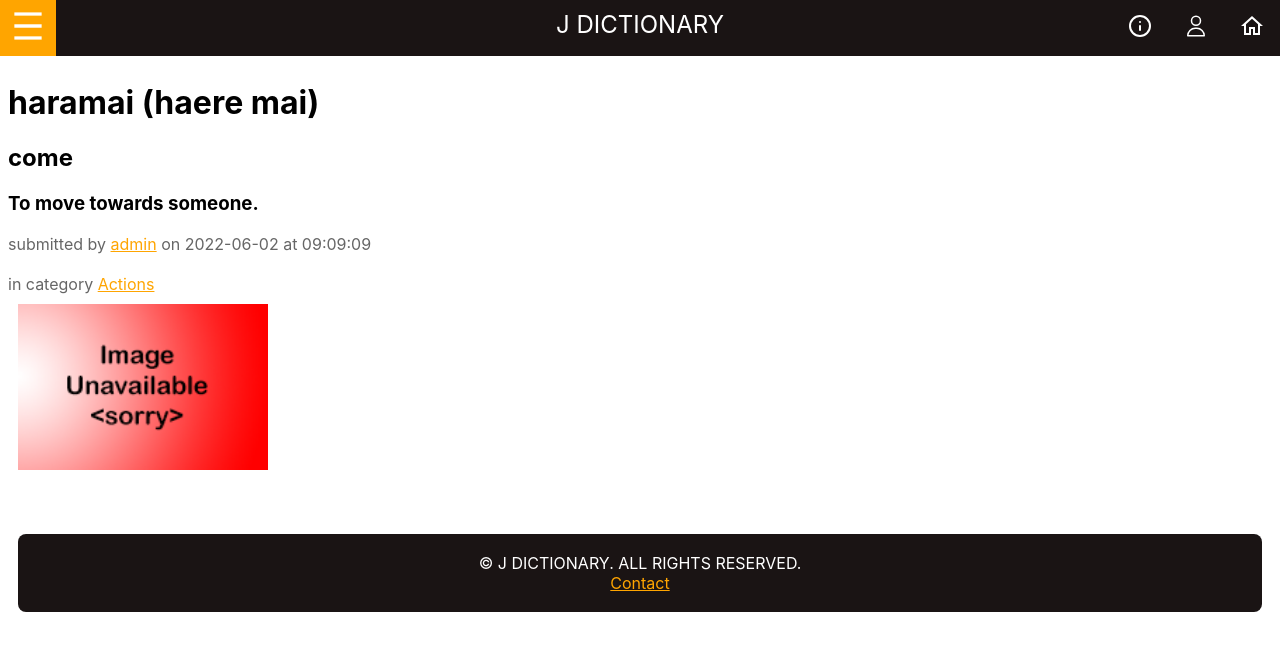
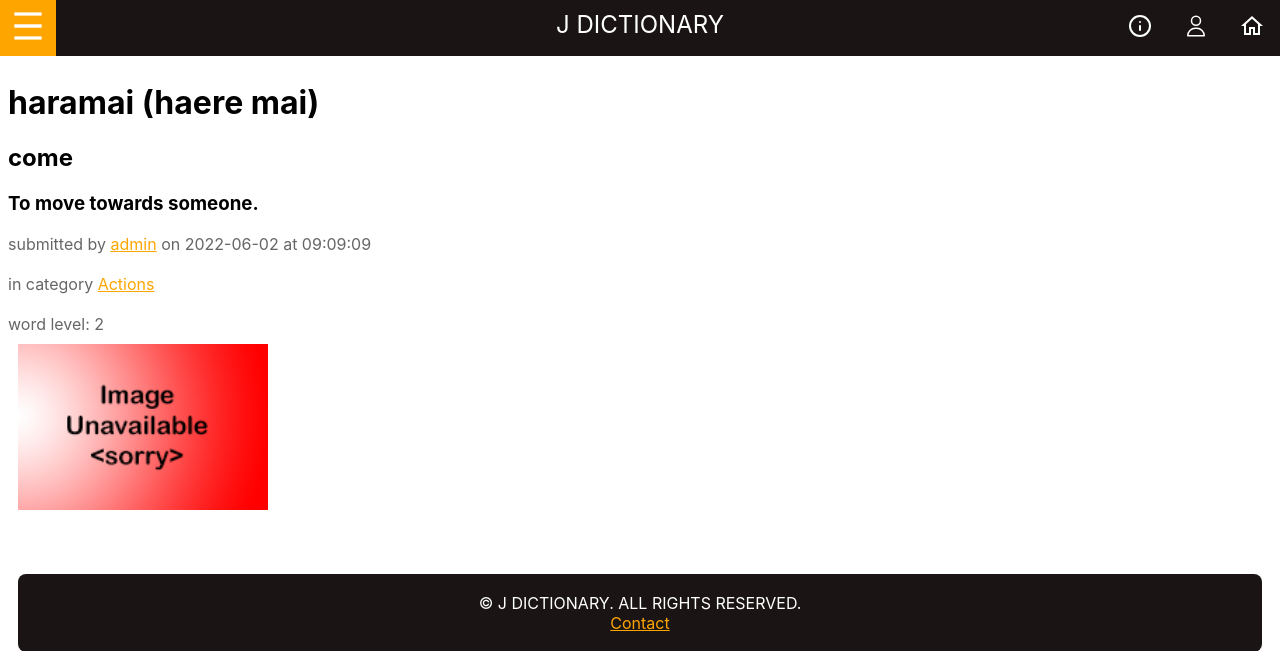
Before and after one commit to johngascoigne/dictionary, a Flask app: page /word/1 in a window 1280 px wide. Shown: the top 651 px of the page. Run offline with Flask 2, Linux system fonts and the light colour scheme; data comes from the database, SQL or seed files in the repository.

```diff
--- a/app.py
+++ b/app.py
@@ -1,10 +1,9 @@
 import calendar
 import sqlite3
-import pytz
-
 from datetime import datetime
 from sqlite3 import Error
 
+import pytz
 from flask import Flask, render_template, request, redirect, session
 from flask_bcrypt import Bcrypt
 
@@ -35,7 +34,7 @@ def timestamp_and_data(list, target_list):
         timestamp = timestamp_fh + " at " + timestamp_lh
 
         target_list.append(
-            [i[0], i[1], i[2], i[3], i[4], timestamp, i[6], i[7]])
+            [i[0], i[1], i[2], i[3], i[4], timestamp, i[6], i[7], i[8]])
 
 
 def id_to_category(word):
@@ -106,14 +105,18 @@ def fetch_category_words(passed_category):
 
     found_category_id = found_category_id[0][0]
 
-    query = "SELECT id, english, maori, description, added_by, timestamp, in_category, image FROM word WHERE in_category=?"
+    query = "SELECT id, english, maori, description, added_by, timestamp, in_category, image, wordlevel FROM word WHERE id=?"
 
     cur = con.cursor()
 
     cur.execute(query, (found_category_id,))
+
     word_query = cur.fetchall()
+
     con.close()
+
     fetched_words = []
+
     timestamp_and_data(word_query, fetched_words)
 
     con.close()
@@ -124,7 +127,7 @@ def fetch_category_words(passed_category):
 def fetch_authored_words(passed_user):
     con = create_connection(DB_NAME)
 
-    query = "SELECT id, english, maori, description, added_by, timestamp, in_category, image FROM word WHERE added_by=?"
+    query = "SELECT id, english, maori, description, added_by, timestamp, in_category, image, wordlevel FROM word WHERE id=?"
 
     cur = con.cursor()
     cur.execute(query, (passed_user,))
@@ -168,7 +171,7 @@ def fetch_category_data(category_id):
 def fetch_word_data(word):
     con = create_connection(DB_NAME)
 
-    query = "SELECT id, english, maori, description, added_by, timestamp, in_category, image FROM word WHERE id=?"
+    query = "SELECT id, english, maori, description, added_by, timestamp, in_category, image, wordlevel FROM word WHERE id=?"
 
     cur = con.cursor()
     cur.execute(query, (word,))
@@ -305,15 +308,15 @@ def render_addword_page():
     if request.method == "POST":
         username = session.get('username')
 
-        print(request.form)
         english = request.form.get('english')
         maori = request.form.get('maori')
         desc = request.form.get('desc')
         category = request.form.get('category').lower()
+        wordlevel = request.form.get('wordlevel')
 
         con = create_connection(DB_NAME)
 
-        query = "INSERT INTO word(id, english, maori, description, added_by, timestamp, in_category) VALUES(NULL,?,?,?,?,?,?)"
+        query = "INSERT INTO word(id, english, maori, description, added_by, timestamp, in_category, level) VALUES(NULL,?,?,?,?,?,?,?)"
 
         cur = con.cursor()
 
@@ -321,7 +324,7 @@ def render_addword_page():
         current_timetuple = current_datetime.utctimetuple()
         current_timestamp = calendar.timegm(current_timetuple) * 1000
         try:
-            cur.execute(query, (english, maori, desc, username, current_timestamp, category))
+            cur.execute(query, (english, maori, desc, username, current_timestamp, category, wordlevel))
         except ValueError:
             return redirect('/')
         con.commit()
@@ -401,7 +404,7 @@ def render_word_page(word):
         return redirect('/?Word+does+not+exist')
 
     return render_template('word.html', categories=fetch_categories(), cur_category=word, logged_in=is_logged_in(),
-                           admin=is_admin(), word_data=fetch_word_data(word), category_name = id_to_category(word))
+                           admin=is_admin(), word_data=fetch_word_data(word), category_name=id_to_category(word))
 
 
 # all words on one page :D
--- a/templates/base.html
+++ b/templates/base.html
@@ -25,6 +25,9 @@
                     </div>
                 </div>
             </li>
+            {% if logged_in and admin %}
+            <li class="left-button-element"><a href="/add"><img src="/static/icons/plus-icon.svg"></a></li>
+            {% endif %}
             <li><a href="/"><img src="/static/icons/home-icon.svg"></a></li>
             <li><a href="/login"><img src="/static/icons/user-icon.svg"></a></li>
             <li><a href="/contact"><img src="/static/icons/info-icon.svg"></a></li>
--- a/templates/word.html
+++ b/templates/word.html
@@ -9,7 +9,9 @@
 <h2>{{ data[1] }}</h2>
 <h3>{{ data[3] }}</h3>
 <div class="word-author"> submitted by <a href="/user/{{ data[4] }}">{{ data[4] }}</a> on {{ data[5] }}</div><br>
-<div class="word-author"> in category <a href="/category/{{ data[6] }}">{{ category_name }}</a></div>
+<div class="word-author"> in category <a href="/category/{{ data[6] }}">{{ category_name }}</a></div><br>
+<div class="word-author">word level: {{ data[8] }}</div>
+
 <div class="word-image"><img src="/static/images/{{ data[7] }}" width="250px"></div>
 {% if admin %}<br>
 <div class="warning-button"><a href="/remove_word/{{ data[0] }}" > delete this word?</a></div>
```
Also changed, not shown: templates/addword.html (+20 -5 lines), dictionary.db.
